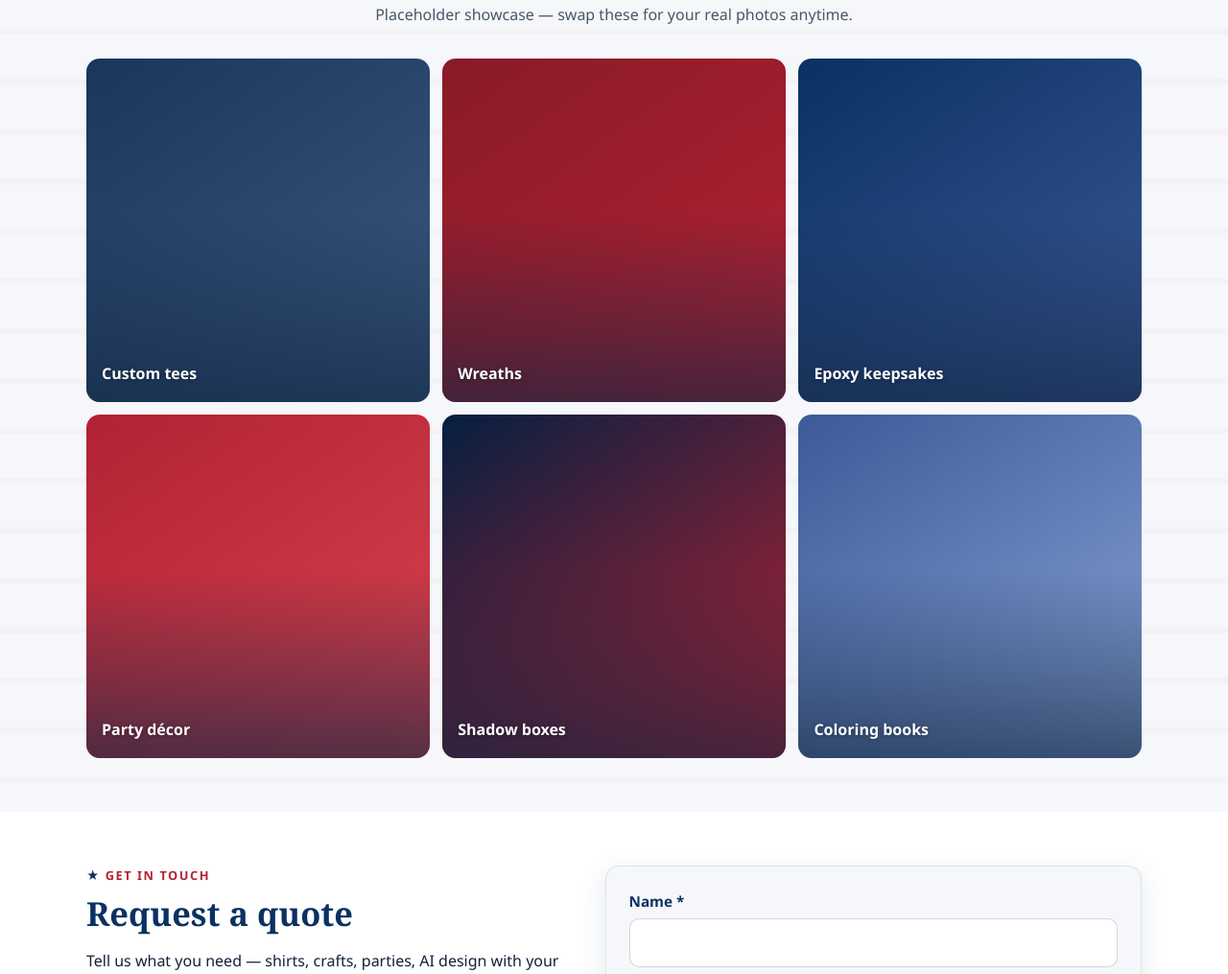
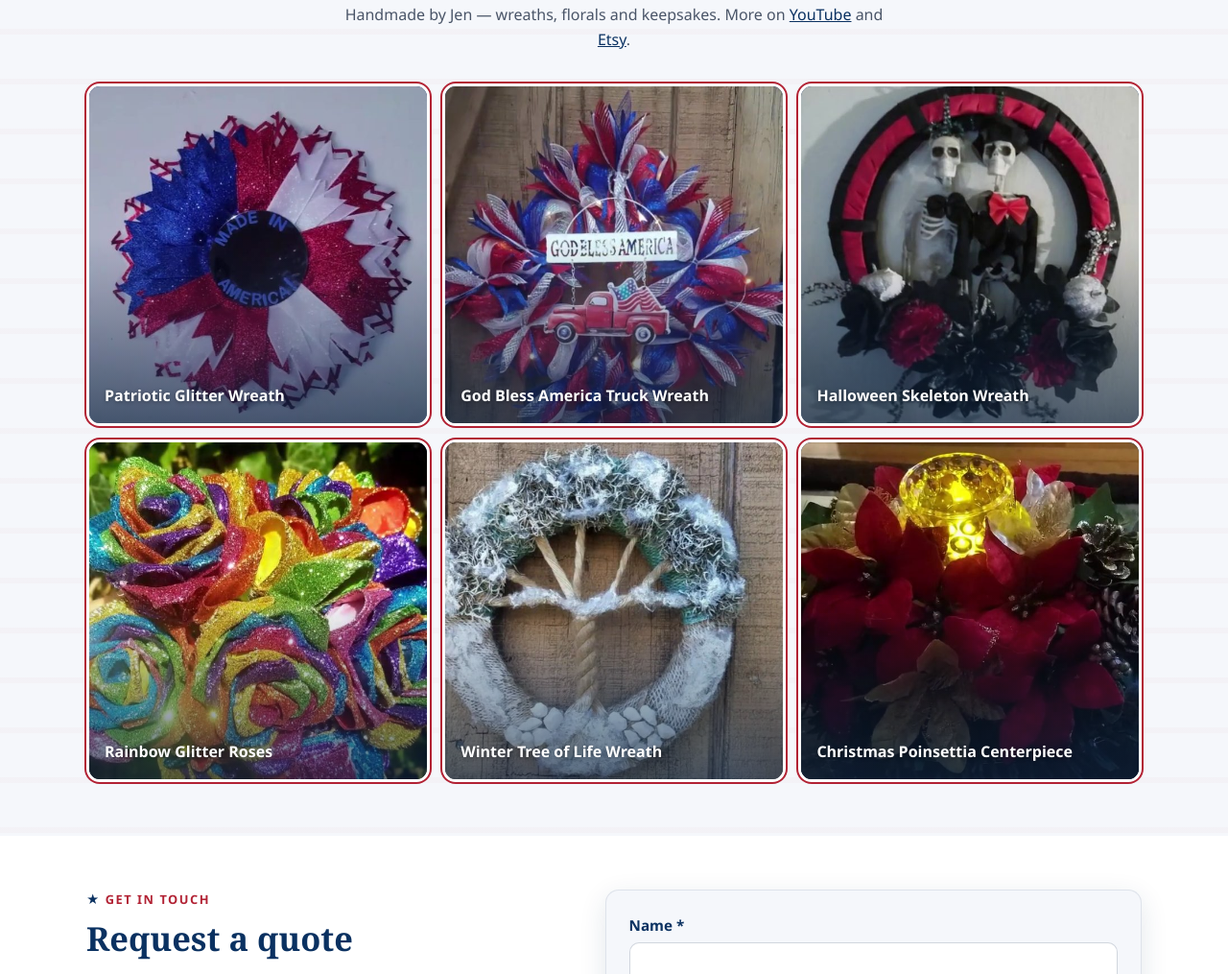
Before and after one commit to 1patriot-productions/1Patriot, a plain HTML site: page index.html in a window 1280 px wide. Shown: the part 6568-7583 px from the top of the page at 96% size. Drawn offline with Linux system fonts and the light colour scheme.

Commit message:
Gallery: real product photos from YouTube

```diff
--- a/index.html
+++ b/index.html
@@ -514,15 +514,15 @@
         <div class="section-head">
           <p class="section-label">Inspiration</p>
           <h2 id="gallery-title">Gallery</h2>
-          <p class="section-intro">Placeholder showcase — swap these for your real photos anytime.</p>
+          <p class="section-intro">Handmade by Jen — wreaths, florals and keepsakes. More on <a href="https://www.youtube.com/@TheJenerator" target="_blank" rel="noopener">YouTube</a> and <a href="https://www.etsy.com/shop/RitzieCustomDesigns" target="_blank" rel="noopener">Etsy</a>.</p>
         </div>
         <div class="gallery-grid">
-          <figure class="gallery-item g-tees"><figcaption>Custom tees</figcaption></figure>
-          <figure class="gallery-item g-wreath"><figcaption>Wreaths</figcaption></figure>
-          <figure class="gallery-item g-epoxy"><figcaption>Epoxy keepsakes</figcaption></figure>
-          <figure class="gallery-item g-party"><figcaption>Party décor</figcaption></figure>
-          <figure class="gallery-item g-shadow"><figcaption>Shadow boxes</figcaption></figure>
-          <figure class="gallery-item g-books"><figcaption>Coloring books</figcaption></figure>
+          <figure class="gallery-item gallery-photo"><img src="assets/gallery-wreath-patriotic.jpg" alt="Red, white and blue glitter starburst wreath reading Made in America" loading="lazy" width="600" height="600"><figcaption>Patriotic Glitter Wreath</figcaption></figure>
+          <figure class="gallery-item gallery-photo"><img src="assets/gallery-wreath-america-truck.jpg" alt="Red, white and blue mesh wreath with a red truck and God Bless America sign" loading="lazy" width="600" height="600"><figcaption>God Bless America Truck Wreath</figcaption></figure>
+          <figure class="gallery-item gallery-photo"><img src="assets/gallery-wreath-halloween.jpg" alt="Halloween wreath with skeleton bride and groom and red and black flowers" loading="lazy" width="600" height="600"><figcaption>Halloween Skeleton Wreath</figcaption></figure>
+          <figure class="gallery-item gallery-photo"><img src="assets/gallery-ribbon-roses.jpg" alt="Bouquet of handmade rainbow glitter ribbon roses" loading="lazy" width="600" height="600"><figcaption>Rainbow Glitter Roses</figcaption></figure>
+          <figure class="gallery-item gallery-photo"><img src="assets/gallery-wreath-winter.jpg" alt="Rustic winter wreath with a twine tree of life" loading="lazy" width="600" height="600"><figcaption>Winter Tree of Life Wreath</figcaption></figure>
+          <figure class="gallery-item gallery-photo"><img src="assets/gallery-poinsettia.jpg" alt="Red poinsettia Christmas centerpiece with a glowing candle" loading="lazy" width="600" height="600"><figcaption>Christmas Poinsettia Centerpiece</figcaption></figure>
         </div>
       </div>
     </section>
--- a/styles.css
+++ b/styles.css
@@ -524,6 +524,8 @@ a { color: var(--navy); }
   animation: fadeUp 0.6s var(--ease) both;
 }
 .gallery-item figcaption { position: relative; z-index: 1; }
+.gallery-photo { background: #0a3161; border: 3px solid var(--white); box-shadow: 0 0 0 2px #b22234; }
+.gallery-photo img { position: absolute; inset: 0; width: 100%; height: 100%; object-fit: cover; }
 .gallery-item::after {
   content: "";
   position: absolute;
```
Also changed, not shown: assets/gallery-poinsettia.jpg (added), assets/gallery-ribbon-roses.jpg (added), assets/gallery-wreath-america-truck.jpg (added), assets/gallery-wreath-halloween.jpg (added), assets/gallery-wreath-patriotic.jpg (added), assets/gallery-wreath-winter.jpg (added).
